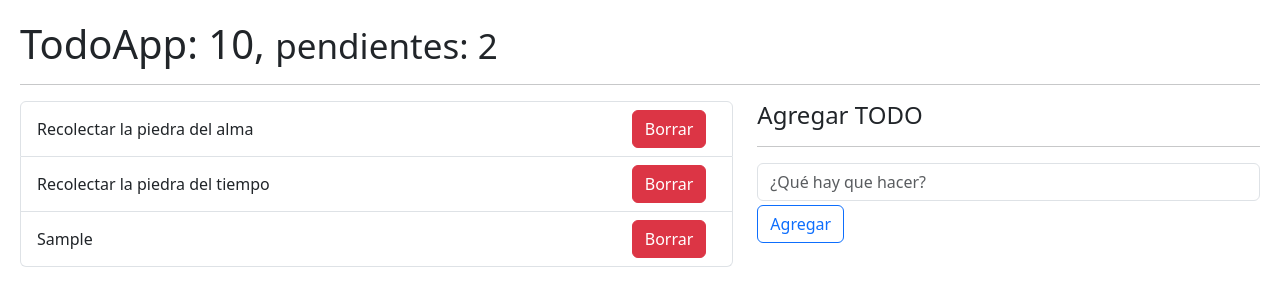
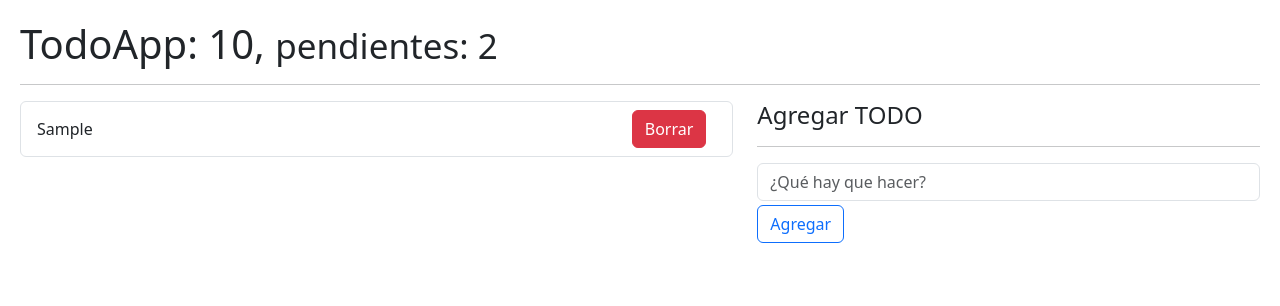
Before and after one commit to AndresTorrezAT/hook-app, a React (Vite) app: page / in a window 1280 px wide. Both pictures are taken after typing "Sample" into the empty fields and a click on the button "Agregar". Shown: the top 306 px of the page. Built offline with nearby package versions, Linux system fonts and the light colour scheme.

Commit message:
TodoApp basico terminado

```diff
--- a/src/08-useReducer/TodoApp.jsx
+++ b/src/08-useReducer/TodoApp.jsx
@@ -1,24 +1,30 @@
-import { useReducer } from "react"
+import { useEffect, useReducer } from "react"
 import { TodoAdd } from "./TodoAdd";
 import { TodoList } from "./TodoList";
 import { todoReducer } from "./todoReducer";
 
 const initialState = [
-    {
-        id: new Date().getTime(),
-        description: 'Recolectar la piedra del alma',
-        done: false,
-    },
-    {
-        id: new Date().getTime() * 3,
-        description: 'Recolectar la piedra del tiempo',
-        done: false,
-    },
-]
+    // {
+    //     id: new Date().getTime(),
+    //     description: 'Recolectar la piedra del alma',
+    //     done: false,
+    // },
+
+];
+
+const init = () => {
+    return JSON.parse(localStorage.getItem('todos')) || [];
+}
+
 
 export const TodoApp = () => {
 
-    const [ todos, dispatch ] = useReducer( todoReducer, initialState );
+    const [ todos, dispatch ] = useReducer( todoReducer, initialState, init );
+
+    useEffect(() => {
+      localStorage.setItem('todos', JSON.stringify( todos ) );
+    }, [todos])
+
 
     const handleNewTodo = ( todo ) => {
         const action = {
@@ -29,6 +35,22 @@
         dispatch( action ); // manda la accion al reducer
     }
 
+    const handleDeleteTodo = ( id ) => {
+
+        dispatch({
+            type: '[TODO] Remove Todo',
+            payload: id
+        });
+    }
+
+    const handleToggleTodo = ( id ) => {
+
+        dispatch({
+            type: '[TODO] Toggle Todo',
+            payload: id
+        });
+    }
+
     return (
     <>
         <h1>TodoApp: 10, <small>pendientes: 2</small></h1>
@@ -36,7 +58,11 @@
 
         <div className="row">
             <div className="col-7">
-                <TodoList todos={ todos } />
+                <TodoList
+                    todos={ todos }
+                    onDeleteTodo={ (id) => handleDeleteTodo(id) }
+                    onToggleTodo={ handleToggleTodo }
+                />
             </div>
 
             <div className="col-5">
--- a/src/08-useReducer/TodoItem.jsx
+++ b/src/08-useReducer/TodoItem.jsx
@@ -1,10 +1,19 @@
 
 
-export const TodoItem = ({todo}) => {
+export const TodoItem = ({ todo, onDeleteTodo, onToggleTodo }) => {
+
   return (
     <li className="list-group-item d-flex justify-content-between">
-        <span className="align-self-center">{ todo.description }</span>
-        <button className="btn btn-danger">Borrar</button>
+        <span
+          className={`align-self-center ${ (todo.done) ? 'text-decoration-line-through' : '' }`}
+          onClick={ () => onToggleTodo( todo.id ) }
+        >
+          { todo.description }
+        </span>
+        <button
+          className="btn btn-danger"
+          onClick={ () => onDeleteTodo( todo.id ) }
+        >Borrar</button>
     </li>
   )
 }
--- a/src/08-useReducer/TodoList.jsx
+++ b/src/08-useReducer/TodoList.jsx
@@ -1,11 +1,17 @@
 import { TodoItem } from "./TodoItem"
 
-export const TodoList = ({ todos = [] }) => {
+export const TodoList = ({ todos = [], onDeleteTodo, onToggleTodo }) => {
+
   return (
     <ul className="list-group">
         {
             todos.map( todo => (
-                <TodoItem key={ todo.id } todo={ todo } />
+                <TodoItem
+                  key={ todo.id }
+                  todo={ todo }
+                  onDeleteTodo={ onDeleteTodo }
+                  onToggleTodo={ onToggleTodo }
+                />
             ))
         }
     </ul>
--- a/src/08-useReducer/todoReducer.js
+++ b/src/08-useReducer/todoReducer.js
@@ -4,7 +4,23 @@
 
     switch ( action.type ) {
         case '[TODO] Add Todo':
-            return [ ...initialState, action.payload ]
+            return [ ...initialState, action.payload ];
+
+        case '[TODO] Remove Todo':
+            return initialState.filter( todo => todo.id !== action.payload );
+
+        case '[TODO] Toggle Todo':
+            return initialState.map( todo => {
+
+                if ( todo.id === action.payload ) {
+                    return {
+                        ...todo,
+                        done: !todo.done,
+                    }
+                }
+
+                return todo;
+            });
 
         default:
             return initialState;
```
